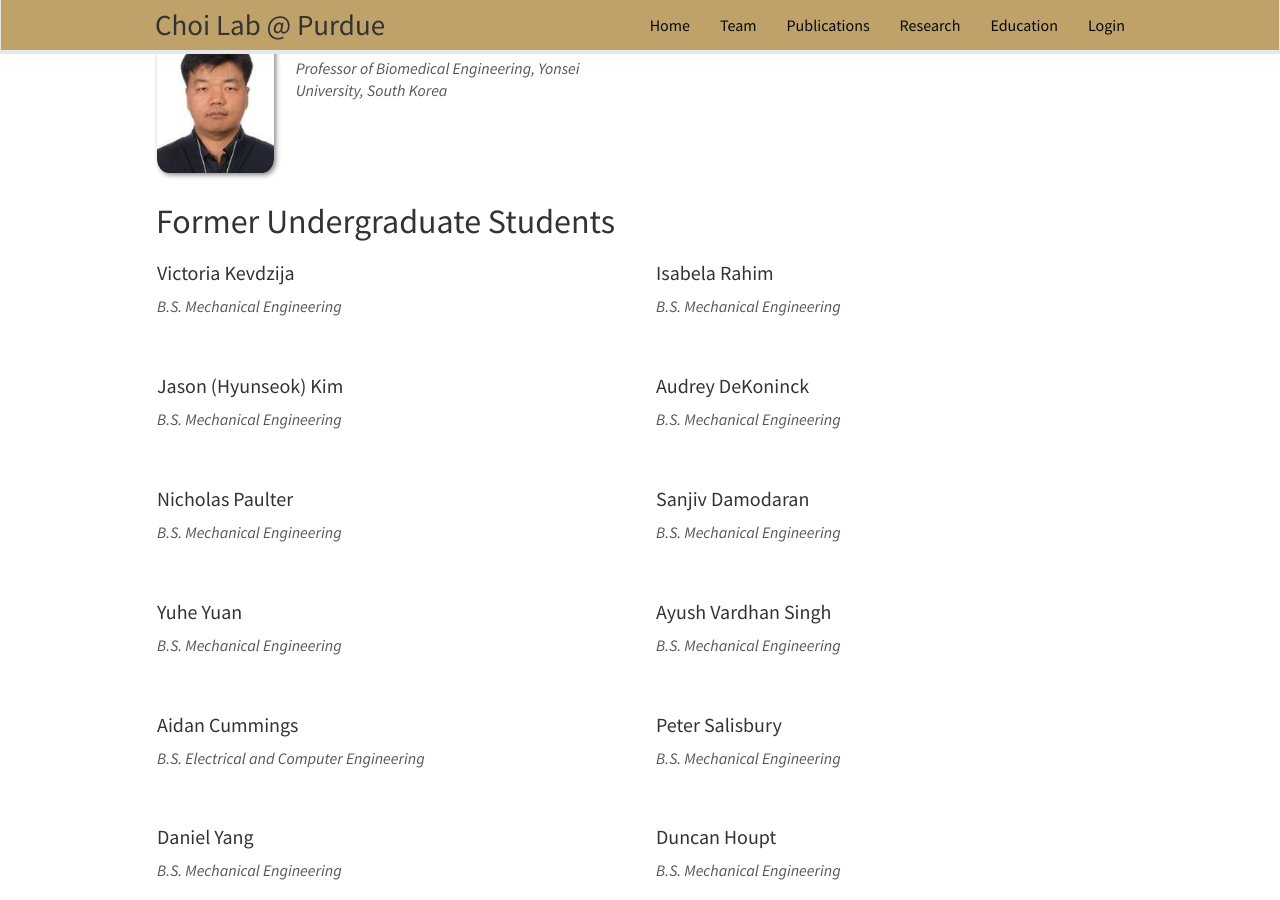
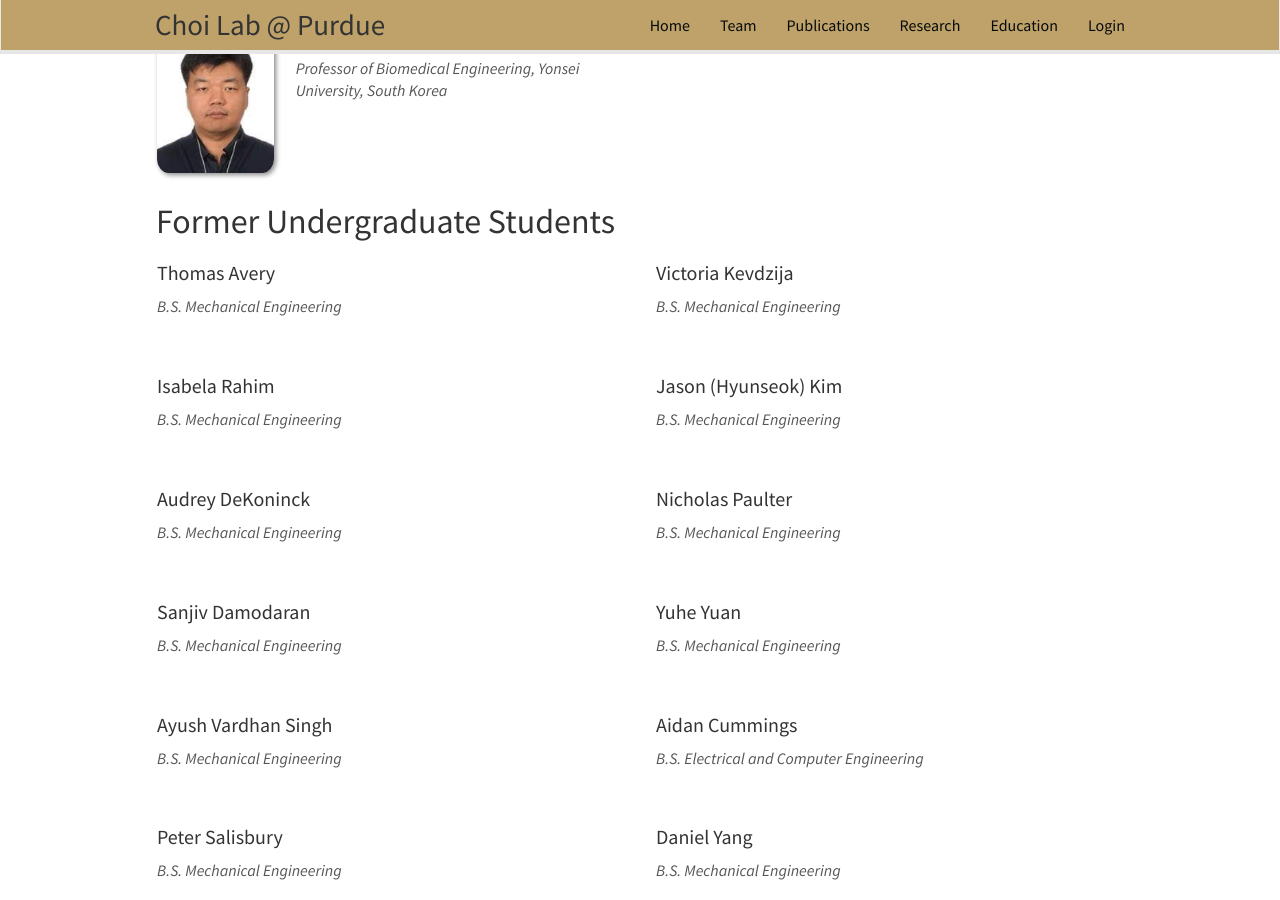
Before and after one commit to choidnalab/choidnalab.github.io, a Jekyll site: the page built from _pages/team.md, in a window 1280 px wide and 900 px high, scrolled down 2772 px. Built offline with Jekyll 4.4.1, drawn with Linux system fonts in a browser that asks for light colours; nearby versions of some CDN libraries.

Commit message:
Update alumni_bsc.yml

```diff
--- a/_data/alumni_bsc.yml
+++ b/_data/alumni_bsc.yml
@@ -1,10 +1,16 @@
+- name: Thomas Avery
+  photo: nopic.jpg
+  info: B.S. Mechanical Engineering
+  email:
+  number_educ: 0
+  education1:
+
 - name: Victoria Kevdzija
   photo: nopic.jpg
   info: B.S. Mechanical Engineering
   email:
   number_educ: 0
   education1:
-
 
 - name: Isabela Rahim
   photo: nopic.jpg
```
